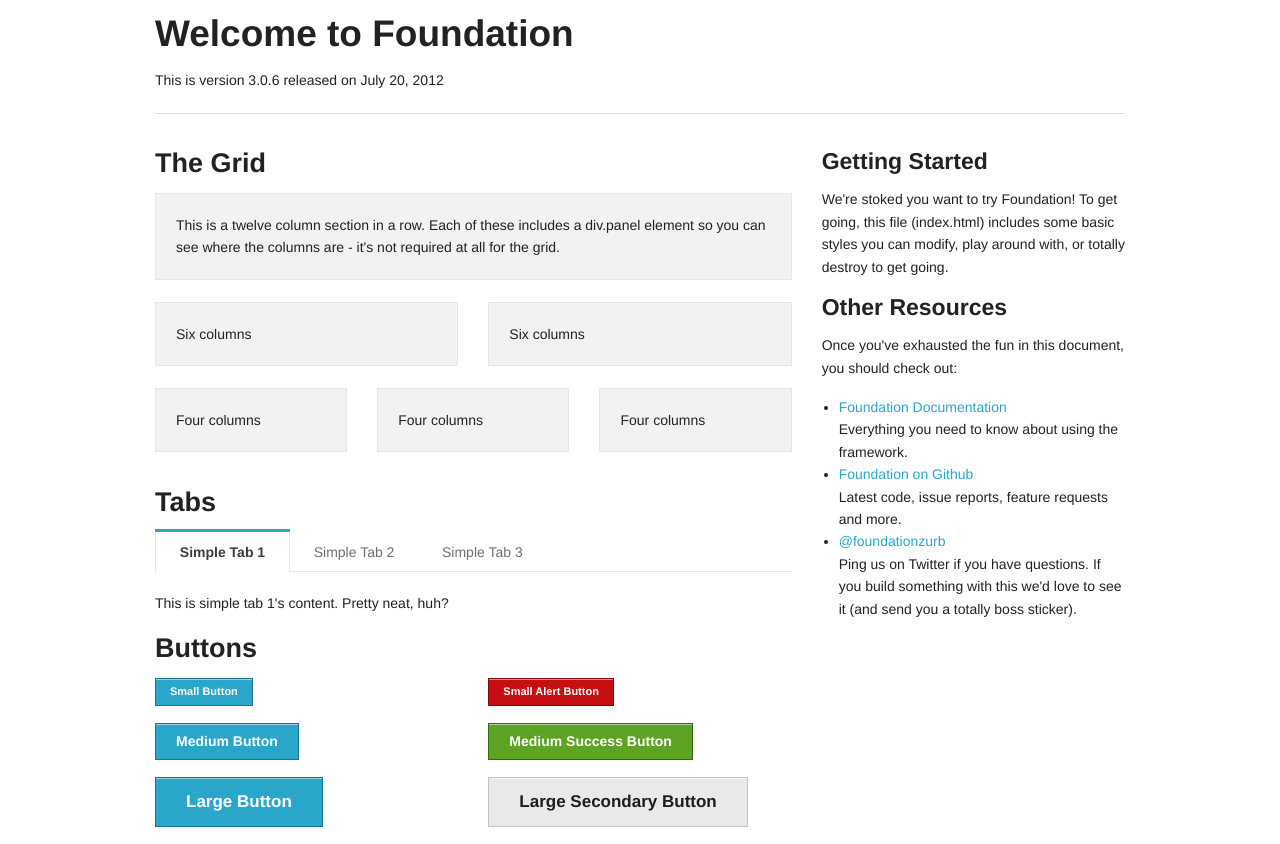
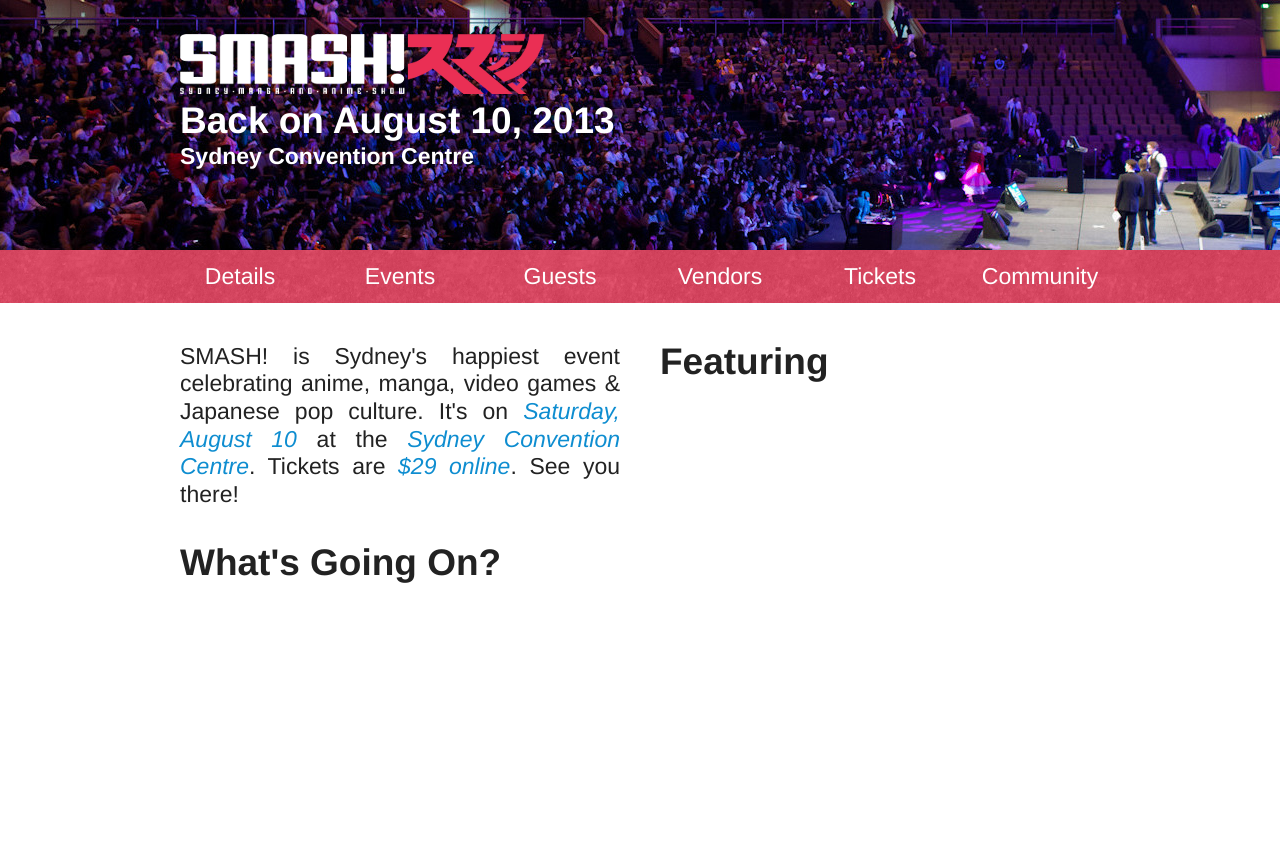
Before and after one commit to damncabbage/2013, a plain HTML site: page index.html in a window 1280 px wide. After the commit the page ends 800 px from the top, so only its background shows below. Drawn offline with Linux system fonts and the light colour scheme.

Commit message:
Adds header, and beginnings of homepage markup and styling.

```diff
--- a/index.html
+++ b/index.html
@@ -7,13 +7,9 @@
 <!--[if gt IE 8]><!--> <html class="no-js" lang="en"> <!--<![endif]-->
 <head>
 	<meta charset="utf-8" />
+	<meta name="viewport" content="width=device-width" /> <!-- Set the viewport width to device width for mobile -->
+	<title>SMASH! Sydney Manga and Anime Show (2013 Prototype)</title>
 
-	<!-- Set the viewport width to device width for mobile -->
-	<meta name="viewport" content="width=device-width" />
-
-	<title>Welcome to Foundation</title>
-
-	<!-- Included CSS Files -->
 	<link rel="stylesheet" href="stylesheets/app.css">
 
 	<script src="javascripts/foundation/modernizr.foundation.js"></script>
@@ -22,23 +18,54 @@
 	<!--[if lt IE 9]>
 		<script src="http://html5shiv.googlecode.com/svn/trunk/html5.js"></script>
 	<![endif]-->
-
 </head>
 <body>
 
-	<div class="row">
-		<div class="twelve columns">
-			<h2>Welcome to Foundation</h2>
-			<p>This is version 3.0.6 released on July 20, 2012</p>
-			<hr />
-		</div>
+  <header class="site large">
+    <a href="/" class="row">
+      <div class="twelve columns">
+        <h1>SMASH! Sydney Manga and Anime Show</h1>
+        <h2>Back on August 10, 2013</h2>
+        <h3>Sydney Convention Centre</h3>
+      </div>
+    </a>
+  </header>
+
+  <navigation class="site">
+    <ul class="row">
+      <li class="two columns"><a href="/">Details</a></li>
+      <li class="two columns"><a href="/">Events</a></li>
+      <li class="two columns"><a href="/">Guests</a></li>
+      <li class="two columns"><a href="/">Vendors</a></li>
+      <li class="two columns"><a href="/">Tickets</a></li>
+      <li class="two columns"><a href="/">Community</a></li>
+    </ul>
+  </navigation>
+
+	<div class="row home">
+    <div class="six columns">
+      <section class="blurb">
+        SMASH! is Sydney's happiest event celebrating anime, manga, video games &amp; Japanese pop culture. It's on <em>Saturday, August 10</em> at the <em>Sydney Convention Centre</em>. Tickets are <em>$29 online</em>. See you there!
+      </section>
+
+      <section class="news">
+        <h1>What's Going On?</h1>
+      </section>
+    </div>
+
+		<section class="six columns featuring">
+			<h1>Featuring</h1>
+      <ul>
+        <li></li>
+      </ul>
+		</section>
 	</div>
 
+<!--
 	<div class="row">
 		<div class="eight columns">
 			<h3>The Grid</h3>
 
-			<!-- Grid Example -->
 			<div class="row">
 				<div class="twelve columns">
 					<div class="panel">
@@ -118,6 +145,7 @@
 			</ul>
 		</div>
 	</div>
+-->
 
 	<!-- Included JS Files (Uncompressed) -->
 	<!--
--- a/sass/app.scss
+++ b/sass/app.scss
@@ -10,10 +10,8 @@
 // Framework
 @import "foundation";
 
-// @import "foundation/components/modules/buttons";
-// @import "foundation/components/modules/tabs";
-// @import "foundation/components/modules/ui";
-// @import "foundation/components/modules/navbar";
-// @import "foundation/components/modules/orbit";
-// @import "foundation/components/modules/reveal";
-// @import "foundation/components/modules/offcanvas";
+// Shared Elements
+@import "shared/header";
+
+// Sections
+@import "sections/home";
--- /dev/null
+++ b/sass/sections/_home.scss
@@ -0,0 +1,24 @@
+
+.home {
+
+  .blurb {
+    margin: 15px 0 35px;
+    text-align: justify;
+
+    font-size: ms(2); line-height: 1.2;
+    @media only screen and (max-width: 500px) {
+      font-size: ms(1);
+    }
+
+    em { color: $feature-color; }
+  }
+
+  .news {
+    h1 { font-size: ms(4); }
+  }
+
+  .featuring {
+    h1 { font-size: ms(4); }
+    ul { list-style: none; }
+  }
+}
--- /dev/null
+++ b/sass/shared/_header.scss
@@ -0,0 +1,45 @@
+
+header.site {
+  @include clearfix;
+  min-height: 250px;
+  padding-top: 20px;
+
+  background-size: auto 270px;
+  background: #000 image-url('header/photo_bg10.jpg') fixed top center no-repeat;
+  a {
+    display: block;
+    color: $inverse-text-color;
+  }
+
+  h1 { @include replace-text-with-dimensions('header/logo.png'); }
+  h2 {
+    line-height: 0.7;
+    font-size: ms(4);
+    @media only screen and (max-width: 500px) { font-size: ms(1); }
+  }
+  h3 { font-size: ms(2); line-height: 0.7; }
+}
+
+navigation.site {
+  @include clearfix;
+
+  display: block;
+  margin-bottom: 25px;
+  background: $brand-color image-url('header/grunge_texture_overlay_light_small.png') fixed;
+
+  ul {
+    display: block;
+    list-style: none;
+  }
+  li {
+    display: block;
+    list-style: none;
+  }
+  a {
+    display: block;
+    text-align: center;
+    color: $inverse-text-color;
+    font-size: ms(2);
+    padding: 8px 0;
+  }
+}
```
Also changed, not shown: images/header/grunge_texture_overlay_light_small.png (added), images/header/logo.png (added), images/header/photo_bg10.jpg (added), stylesheets/app.css.
